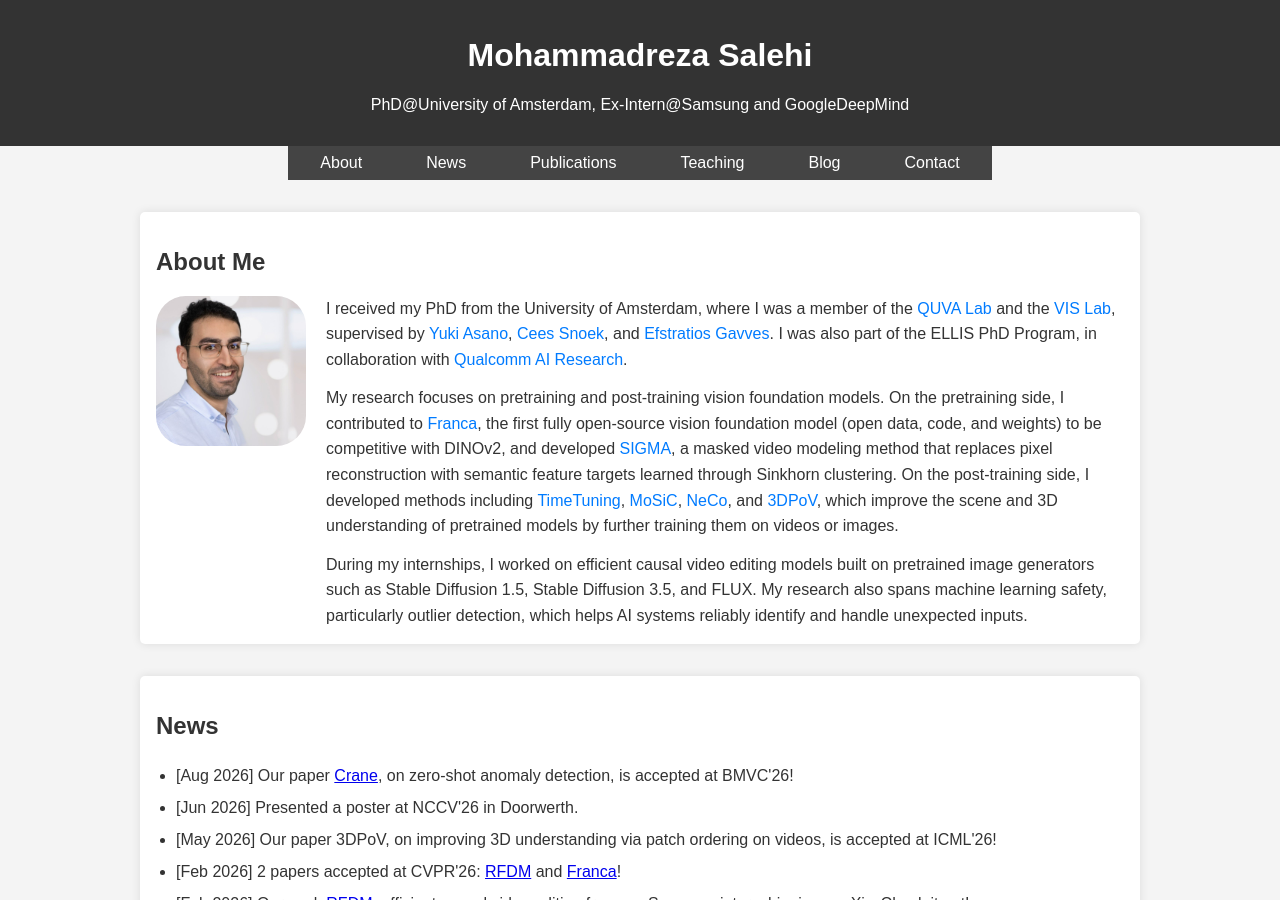
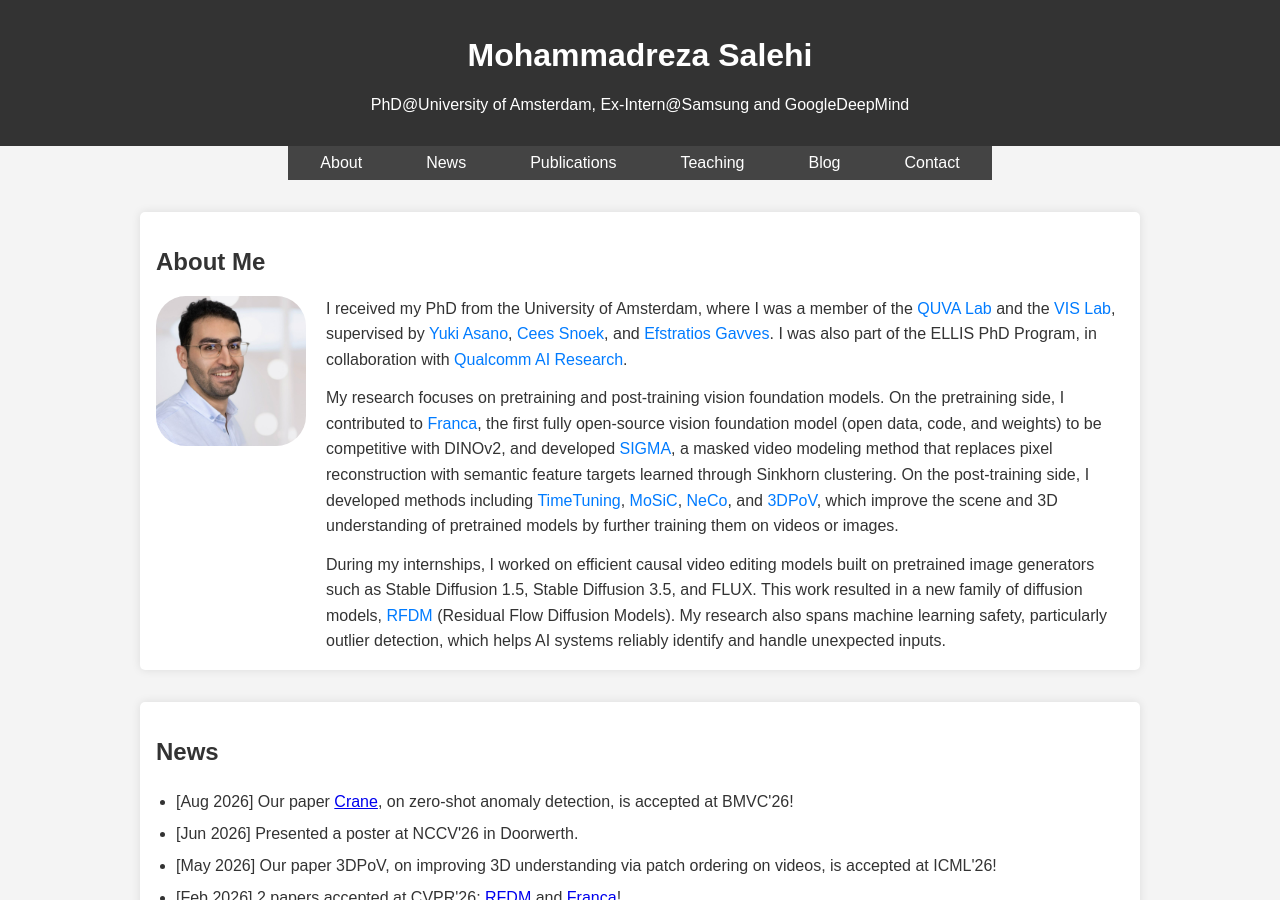
Before and after one commit to SMSD75/SMSD75.github.io, a Jekyll site: the page index.html, which Jekyll copies as it is, in a window 1280 px wide and 900 px high. Built offline with Jekyll 4.4.1, drawn with Linux system fonts in a browser that asks for light colours.

Commit message:
Bio: mention RFDM
Co-Authored-By: Claude Opus 5.5 <noreply@anthropic.com>
Claude-Session: https://claude.ai/code/session_01BL93qawRCQviztNJ2jcivC

```diff
--- a/index.html
+++ b/index.html
@@ -33,7 +33,7 @@
                 <div class="about-text">
                     <p>I received my PhD from the University of Amsterdam, where I was a member of the <a href="https://ivi.fnwi.uva.nl/quva/">QUVA Lab</a> and the <a href="https://ivi.fnwi.uva.nl/vislab/">VIS Lab</a>, supervised by <a href="https://yukimasano.github.io/">Yuki Asano</a>, <a href="https://www.ceessnoek.info/">Cees Snoek</a>, and <a href="https://www.egavves.com/">Efstratios Gavves</a>. I was also part of the ELLIS PhD Program, in collaboration with <a href="https://www.qualcomm.com/research/artificial-intelligence/ai-research">Qualcomm AI Research</a>.</p>
                     <p>My research focuses on pretraining and post-training vision foundation models. On the pretraining side, I contributed to <a href="https://arxiv.org/abs/2507.14137">Franca</a>, the first fully open-source vision foundation model (open data, code, and weights) to be competitive with DINOv2, and developed <a href="https://arxiv.org/abs/2407.15447">SIGMA</a>, a masked video modeling method that replaces pixel reconstruction with semantic feature targets learned through Sinkhorn clustering. On the post-training side, I developed methods including <a href="https://arxiv.org/abs/2308.11796">TimeTuning</a>, <a href="https://arxiv.org/abs/2506.08694">MoSiC</a>, <a href="https://arxiv.org/abs/2408.11054">NeCo</a>, and <a href="https://github.com/Ioana-Simion/3DPoV">3DPoV</a>, which improve the scene and 3D understanding of pretrained models by further training them on videos or images.</p>
-                    <p>During my internships, I worked on efficient causal video editing models built on pretrained image generators such as Stable Diffusion 1.5, Stable Diffusion 3.5, and FLUX. My research also spans machine learning safety, particularly outlier detection, which helps AI systems reliably identify and handle unexpected inputs.</p>
+                    <p>During my internships, I worked on efficient causal video editing models built on pretrained image generators such as Stable Diffusion 1.5, Stable Diffusion 3.5, and FLUX. This work resulted in a new family of diffusion models, <a href="https://smsd75.github.io/RFDM_page/">RFDM</a> (Residual Flow Diffusion Models). My research also spans machine learning safety, particularly outlier detection, which helps AI systems reliably identify and handle unexpected inputs.</p>
                 </div>
             </div>
         </section>
```
